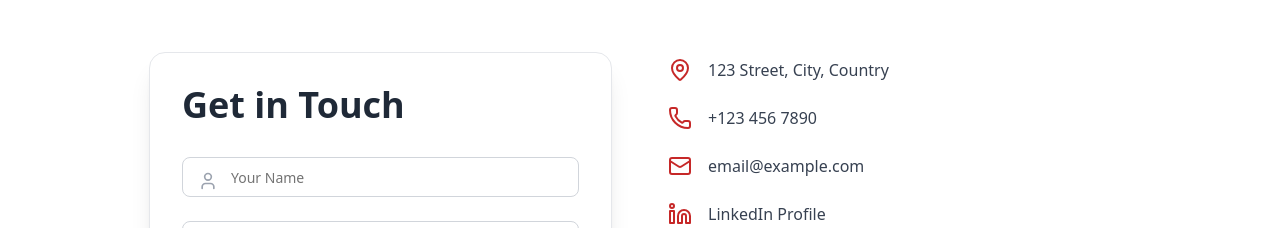
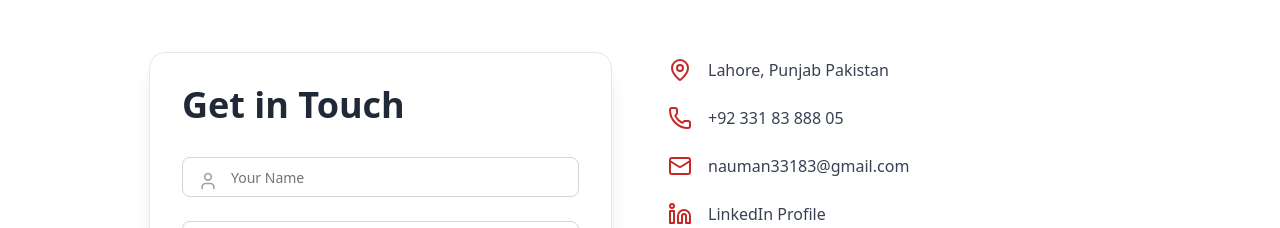
Before and after one commit to nauman331/Latest-Portfolio, a React (Vite) app: page /contact in a window 1280 px wide. Shown: the part 303-531 px from the top of the page. Built offline with nearby package versions, Linux system fonts and the light colour scheme.

Commit message:
Update contactinfo.tsx

```diff
--- a/src/components/mycomponents/contactinfo.tsx
+++ b/src/components/mycomponents/contactinfo.tsx
@@ -11,19 +11,19 @@ const ContactInfo = () => {
         >
             <div className="flex items-center gap-4 text-gray-700">
                 <MapPin size={24} color="#C62828" />
-                <p>123 Street, City, Country</p>
+                <p>Lahore, Punjab Pakistan</p>
             </div>
             <div className="flex items-center gap-4 text-gray-700">
                 <Phone size={24} color="#C62828" />
-                <p>+123 456 7890</p>
+                <p>+92 331 83 888 05</p>
             </div>
             <div className="flex items-center gap-4 text-gray-700">
                 <Mail size={24} color="#C62828" />
-                <p>email@example.com</p>
+                <p>nauman33183@gmail.com</p>
             </div>
             <div className="flex items-center gap-4 text-gray-700">
                 <Linkedin size={24} color="#C62828" />
-                <a href="https://linkedin.com/in/yourprofile" target="_blank" rel="noopener noreferrer" className="hover:text-[#C62828]">
+                <a href="https://linkedin.com/in/nauman331" target="_blank" rel="noopener noreferrer" className="hover:text-[#C62828]">
                     LinkedIn Profile
                 </a>
             </div>
```
